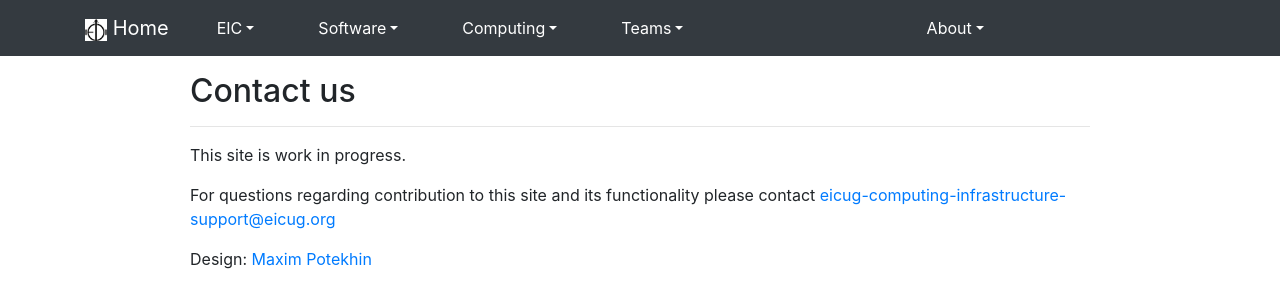
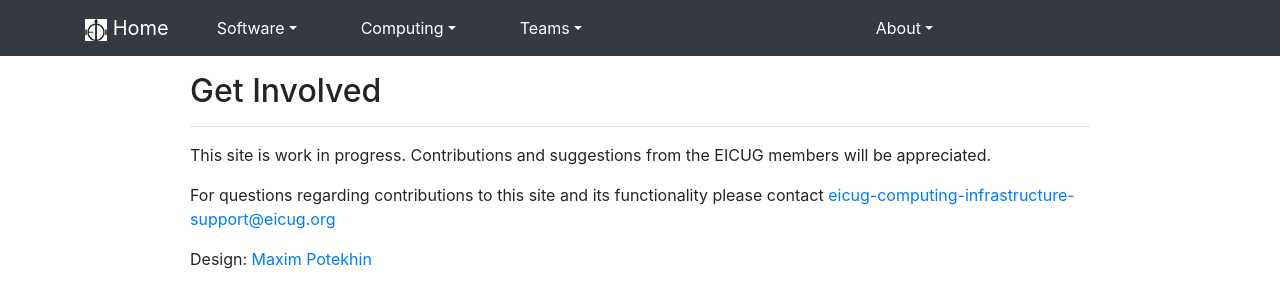
Before and after one commit to kkauder/eic.github.io, a Jekyll site: the page built from _about/contact.md, in a window 1280 px wide. Shown: the top 308 px of the page. Built offline with Jekyll 4.4.1, drawn with Linux system fonts in a browser that asks for light colours; nearby versions of some CDN libraries.

Commit message:
Added "exclude" mechanism to the top navbar, removed EIC entry in this fashion (as per comments), relabeled entries in "About".

```diff
--- a/_about/contact.md
+++ b/_about/contact.md
@@ -1,5 +1,5 @@
 ---
-title: Contact us
+title: Get Involved
 name: contact
 layout: default
 level: 0
@@ -7,9 +7,9 @@ div: yes
 ---
 {% include layouts/title.md %}
 
-This site is work in progress.
+This site is work in progress. Contributions and suggestions from the EICUG members will be appreciated.
 
-For questions regarding contribution to this site and its functionality please contact
+For questions regarding contributions to this site and its functionality please contact
 <a href="mailto:eicug-computing-infrastructure-support@eicug.org">
 eicug-computing-infrastructure-support@eicug.org</a>
 
--- a/_includes/layouts/navbar.html
+++ b/_includes/layouts/navbar.html
@@ -9,6 +9,7 @@
     <div class="collapse navbar-collapse" id="navbarCollapse">
       <ul class="navbar-nav mr-auto">
 	{% for menu in site.data.menus %}
+	{% if menu.exclude %}{% continue %}{% endif %}
 	{% if menu.right %}</ul><ul class="navbar-nav mr-auto text-right">{% endif %}
 	{% include layouts/autodrop_data.md what=menu.name %}
 	{% endfor %}
--- a/_layouts/home.html
+++ b/_layouts/home.html
@@ -7,16 +7,18 @@ layout: default
     <hr>
     <center>
       <div class=row>
+
         <div class="col-md-5">
 	  <img src="/assets/images/site/ion-collision-xparent-cropped.png" class="navbar navbar-dark bg-dark"  width="370"/>
         </div>
+
         <div class="col-md-5">
           <p class="lead">
-	    <h4>The purpose of this site</h4>
+	    <h4>Purpose of this site</h4>
 	    This is the main portal to the EIC software, repositories, documentation and resources.
 	    It is developed and maintained by the EIC Software Group.
 	  </p>
-<hr/>
+	  <hr/>
 	  <p class="lead">
 	    {% include people/conveners.md format='html' %}
 	  </p>
```
Also changed, not shown: _data/menus.yml (+4 -3 lines), README.md.
